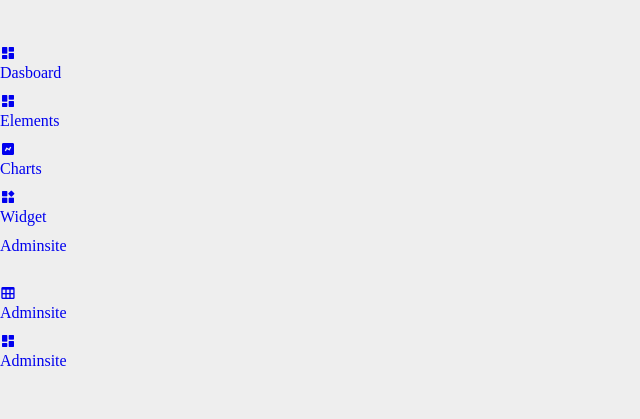
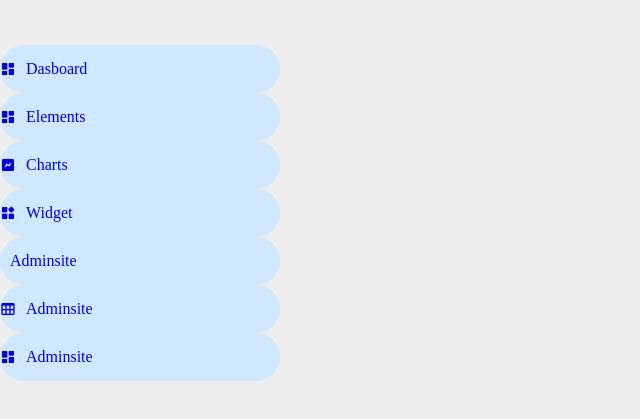
Before and after one commit to JesusDavidAgamezBarrios/examen-html-y-css, a plain HTML site: page index.html in a window 1280 px wide. Shown: the part 59-478 px from the top of the page, without its empty margins (0-640 px from the left). Drawn offline with nearby package versions, Linux system fonts and the light colour scheme.

Commit message:
style: :lipstick: estilos al sidebar
se Hizo maquetacion y estilos al sidebar

latinoamericacampus233@gmail.com

```diff
--- a/css/styles.css
+++ b/css/styles.css
@@ -41,7 +41,7 @@ body {
     font-weight: 700;
     height: 56px;
     display: flex;
-    align-items: center;
+    align-items: center; /* Asegura que los elementos estén centrados verticalmente */
     color: var(--blue);
 }
 
@@ -49,8 +49,8 @@ body {
     min-width: 60px;
     display: flex;
     justify-content: center;
+    align-self: center; /* Alinea este elemento individualmente */
 }
-
 #sidebar .side-menu {
     width: 100%;
     margin-top: 48px;
@@ -59,3 +59,15 @@ body {
     height: 48px;
     background: var(--grey);
 }
+#sidebar .side-menu li a {
+    display: flex;
+    align-items: center;
+    width: 100%;
+    height: 100%;
+    background: var(--light-blue);
+    border-radius: 48px;
+}
+
+#sidebar .side-menu li a .text {
+    margin-left: 10px; /* Añade un poco de espacio entre el icono y el texto */
+}
```
Also changed, not shown: index.html (+3 -3 lines).
